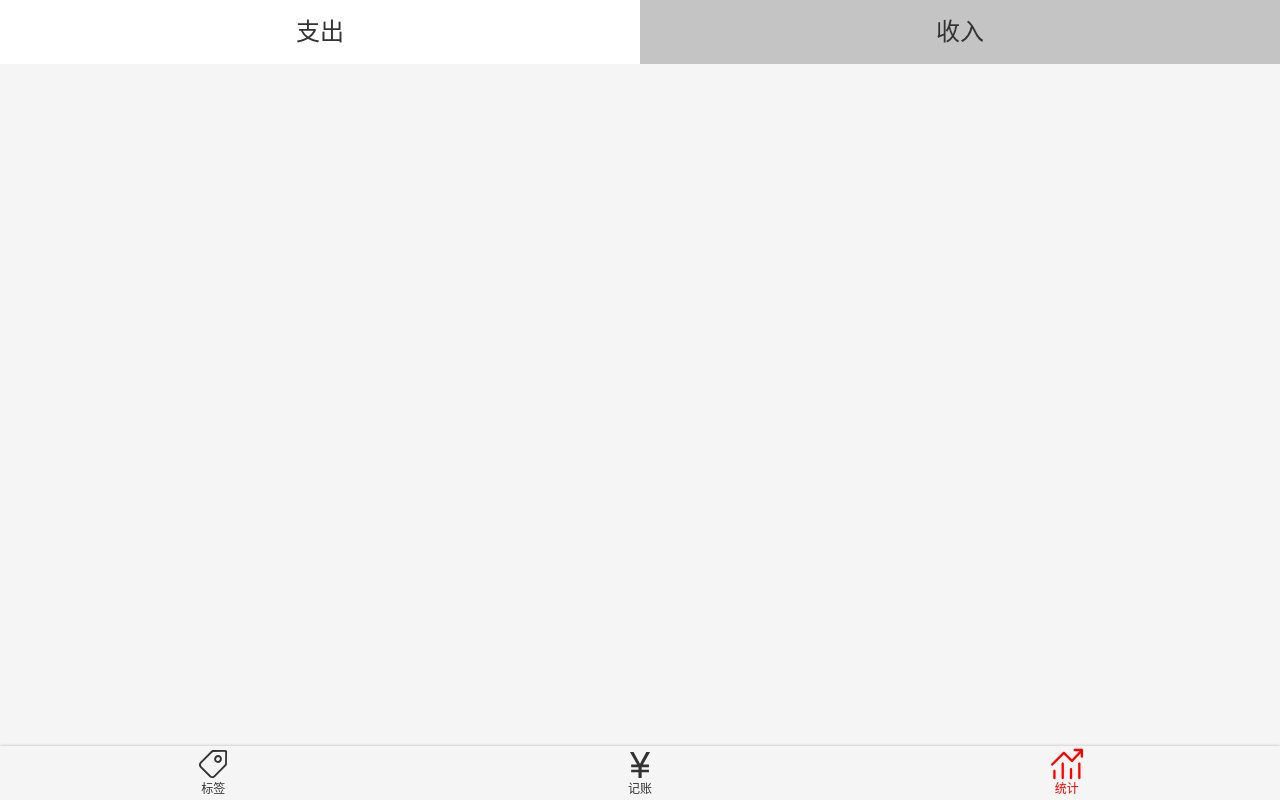
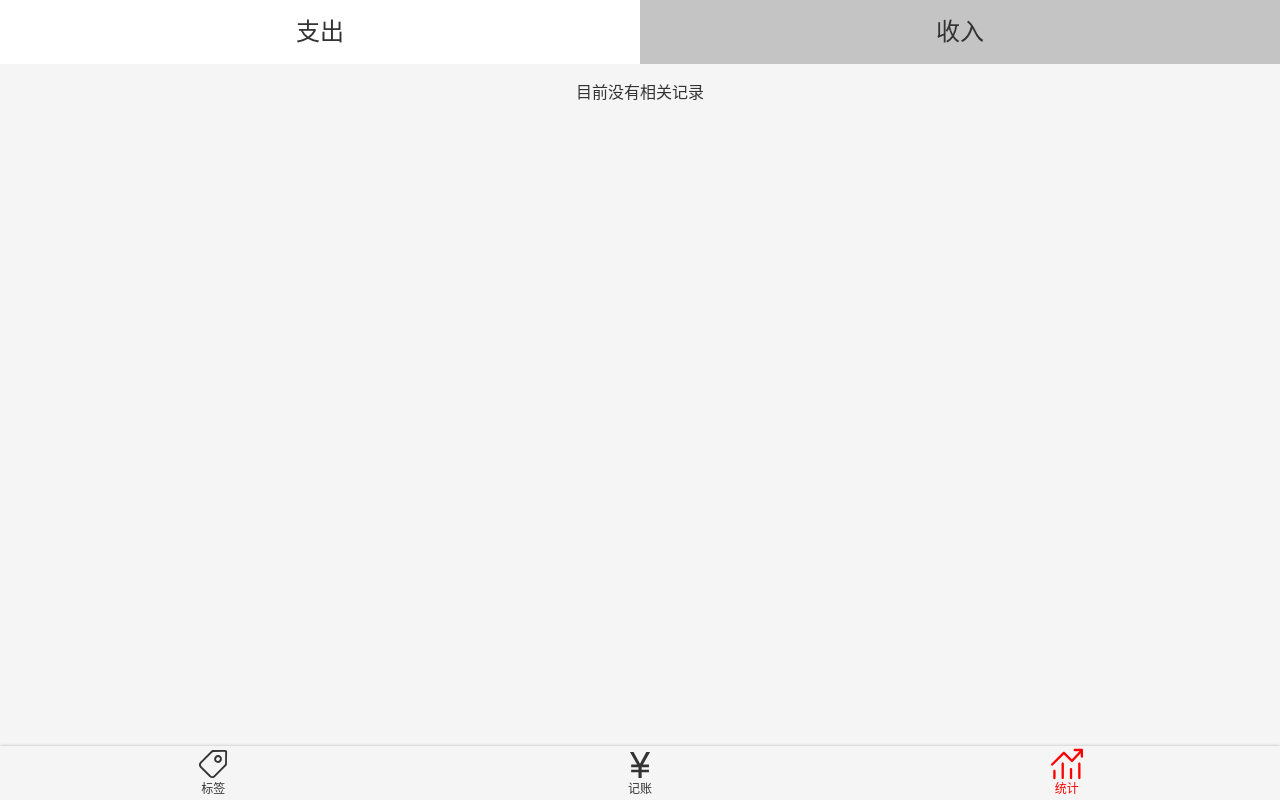
Before and after one commit to tq13111/bill, a Vue app: page /#/statistics in a window 1280 px wide. Built offline with nearby package versions, Linux system fonts and the light colour scheme.

Commit message:
Statistics 页面添加 total 没有记录时不显示统计列表

```diff
--- a/src/custom.d.ts
+++ b/src/custom.d.ts
@@ -14,3 +14,8 @@ type Tag = {
   id: string,
   name: string
 }
+type Result = {
+  title: string
+  total?: number
+  items: RecordItem[]
+}[]
--- a/src/views/Statistics.vue
+++ b/src/views/Statistics.vue
@@ -1,9 +1,9 @@
 <template>
   <Layout>
     <Tabs :dataSource="dataSource" :value.sync="type" class-prefix="type"/>
-    <ul>
+    <ul v-if="groupList.length>0">
       <li v-for="(group,index) in groupList" :key="index">
-        <h3 class="title">{{ beautify(group.title) }}</h3>
+        <h3 class="title">{{ beautify(group.title) }} <span>￥{{ group.total }}</span></h3>
         <ul>
           <li v-for="(item,index) in group.items" :key=index class="record">
             <span>{{ item.tag }}</span>
@@ -12,6 +12,7 @@
         </ul>
       </li>
     </ul>
+    <div v-else class="no-result">目前没有相关记录</div>
   </Layout>
 </template>
 
@@ -36,12 +37,12 @@
 
     get groupList() {
       const {recordList} = this;
-      if (recordList.length === 0) {return [];}
-
       const newList = clone(recordList)
         .filter(item => item.type === this.type)
         .sort((a, b) => dayjs(b.createdAt).valueOf() - dayjs(a.createdAt).valueOf());
-      const result = [{title: dayjs(newList[0].createdAt).format('YYYY-M-D'), items: [newList[0]]}];
+      if (newList.length === 0) {return [] as Result;}
+
+      const result: Result = [{title: dayjs(newList[0].createdAt).format('YYYY-M-D'), items: [newList[0]]}];
       for (let i = 1; i < newList.length; i++) {
         const current = newList[i];
         const last = result[result.length - 1];
@@ -51,6 +52,9 @@
           result.push({title: dayjs(current.createdAt).format('YYYY-M-D'), items: [current]});
         }
       }
+      result.map((group) => {
+        group.total = group.items.reduce((previousValue, item) => previousValue + item.amount, 0);
+      });
       return result;
     }
 
@@ -111,4 +115,9 @@
     margin-left: 16px;
     color: #999;
   }
+
+  .no-result {
+    text-align: center;
+    padding: 16px;
+  }
 </style>
```
